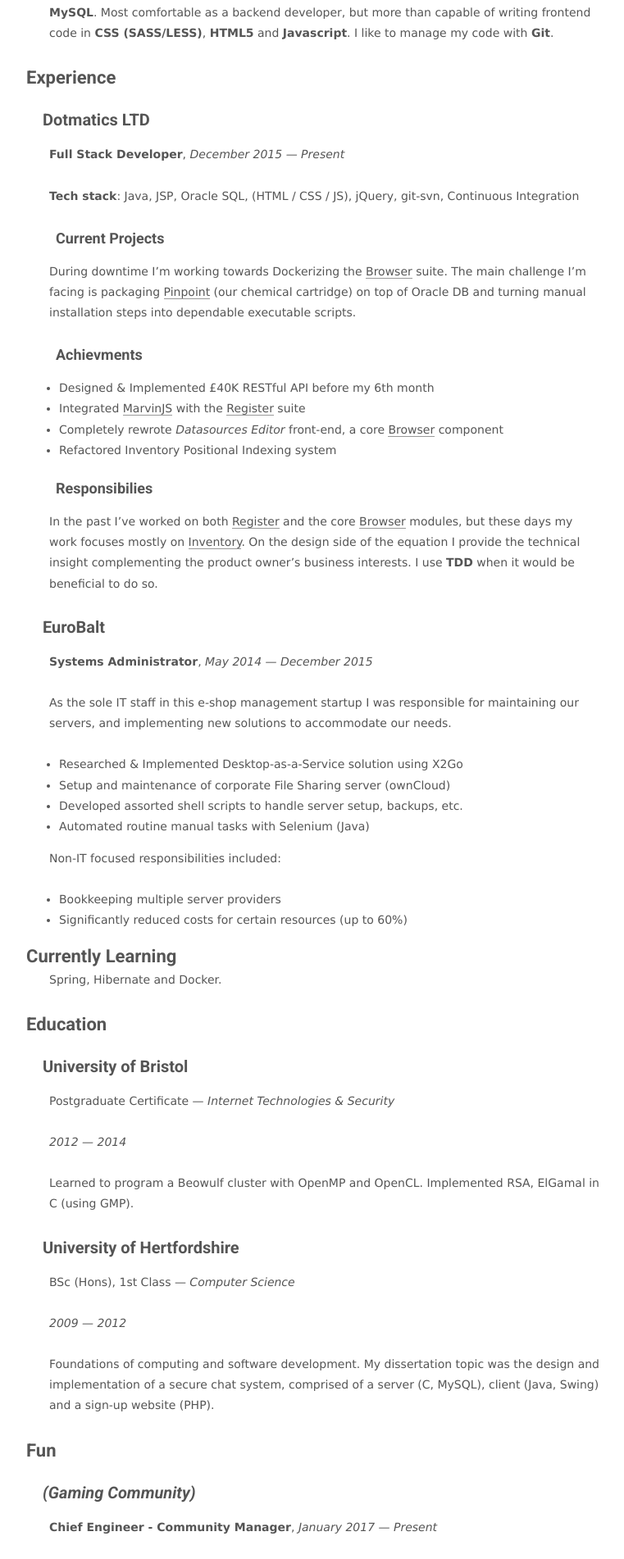
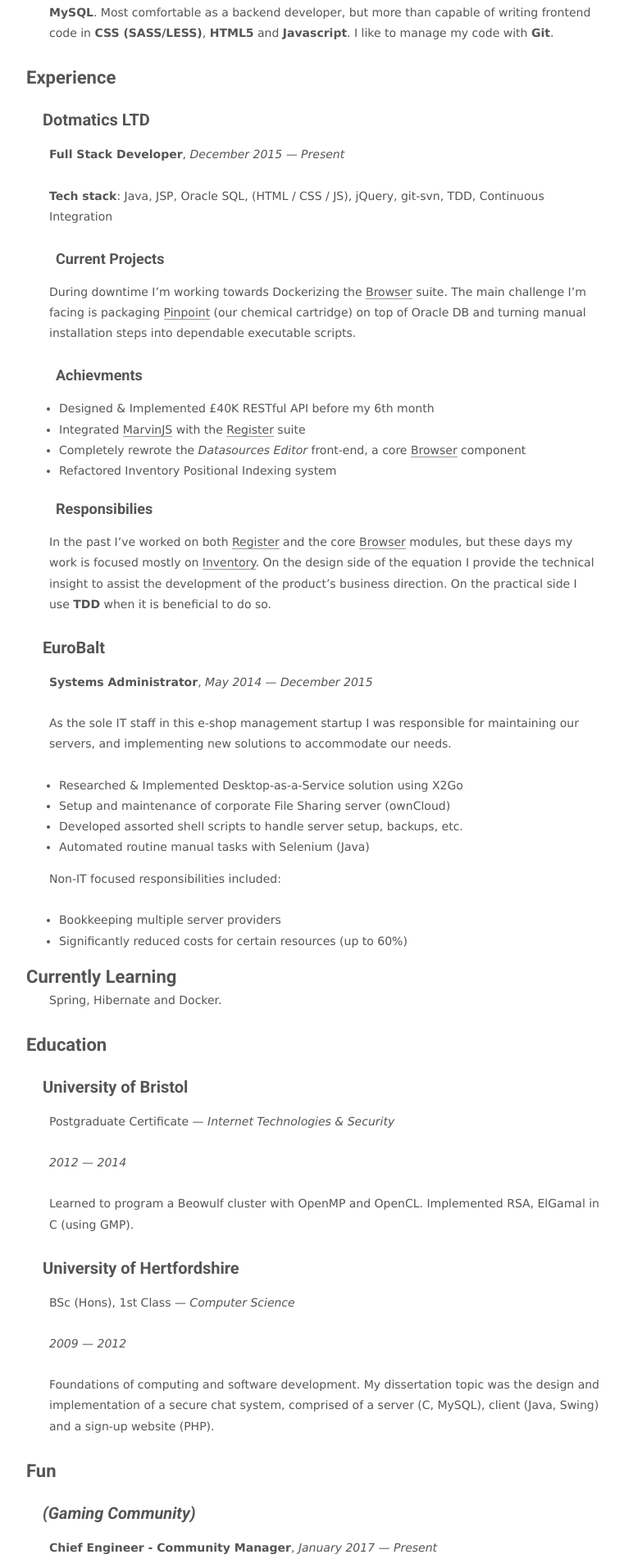
Before and after one commit to aklin/aklin.github.io, a Jekyll site: the page built from cv.md, in a window 1280 px wide. Shown: the part 449-2351 px from the top of the page at 82% size, without its empty margins (258-1019 px from the left). Built offline with Jekyll 4.4.1, drawn with Linux system fonts in a browser that asks for light colours.

Commit message:
the great rephrazening

```diff
--- a/cv.md
+++ b/cv.md
@@ -22,7 +22,7 @@
 **Full Stack Developer**, _December 2015 --- Present_
 
 
-**Tech stack**: Java, JSP, Oracle SQL, (HTML / CSS / JS), jQuery, git-svn, Continuous Integration
+**Tech stack**: Java, JSP, Oracle SQL, (HTML / CSS / JS), jQuery, git-svn, TDD, Continuous Integration
 
 ### Current Projects
 
@@ -34,15 +34,15 @@
 
 * Designed & Implemented £40K RESTful API before my 6th month
 * Integrated [MarvinJS][marvinjs] with the [Register][link-reg] suite
-* Completely rewrote _Datasources Editor_ front-end, a core [Browser][link-bro] component
+* Completely rewrote the _Datasources Editor_ front-end, a core [Browser][link-bro] component
 * Refactored Inventory Positional Indexing system
 
 ### Responsibilies
 
 In the past I've worked on both [Register][link-reg] and the core [Browser][link-bro] modules, but these days
-my work focuses mostly on [Inventory][link-inv]. On the design side of the equation I provide the technical
-insight complementing the product owner's business interests. I use **TDD** when it would be beneficial
-to do so.
+my work is focused mostly on [Inventory][link-inv]. On the design side of the equation I provide the technical
+insight to assist the development of the product's business direction. On the practical side I use **TDD** when
+it is beneficial to do so.
 
 
 
```
